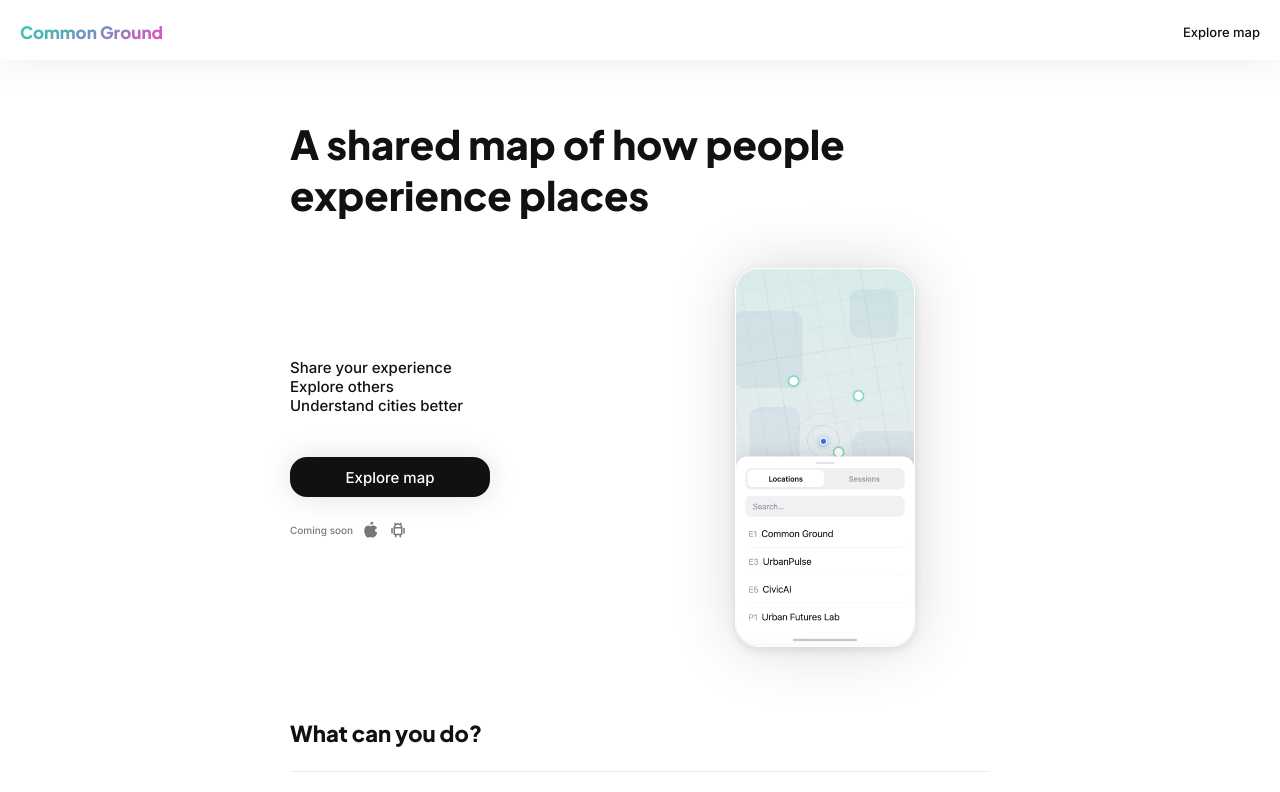
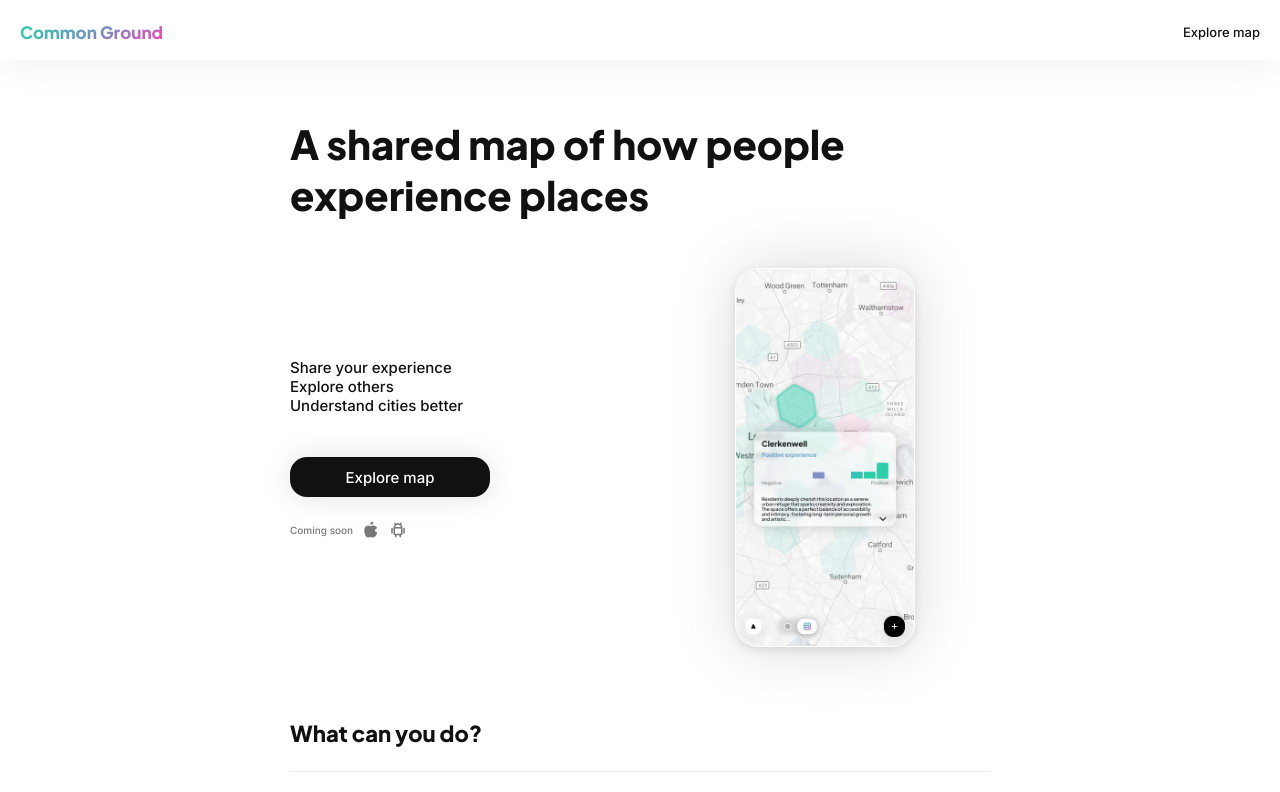
Before and after one commit to polinaalieva/commonground, a React (Vite) app: page /about in a window 1280 px wide. Shown: the top 792 px of the page. Built offline with nearby package versions, Linux system fonts and the light colour scheme; no server answers.

Commit message:
hero fix

```diff
--- a/src/landing/ui/PhoneMap.jsx
+++ b/src/landing/ui/PhoneMap.jsx
@@ -4,7 +4,7 @@ export default function PhoneMap() {
   return (
     <div className="landing-phone">
       <img
-        src="/landing/map-preview.png"
+        src="/landing/map-preview_1.png"
         alt="Preview of the Common Ground map"
         width="340"
         height="720"
```
Also changed, not shown: public/landing/map-preview_1.png (added).
